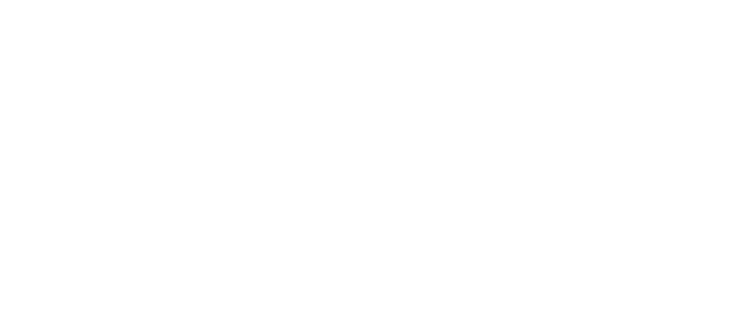
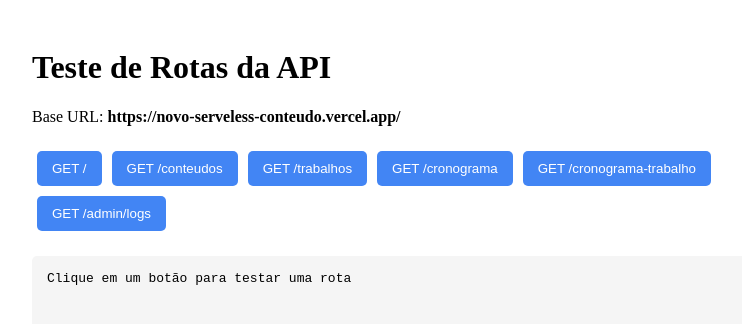
Before and after one commit to sharlaynejardini/front-conteudo-takaoka, a React (Vite) app: page /test-api in a window 1280 px wide. Before the commit this address had no page. Shown: the top 324 px of the page, without its empty margins (208-950 px from the left). Built offline with nearby package versions, Linux system fonts and the light colour scheme.

Commit message:
feat: adiciona login para @educbarueri.sp.gov.br e página de teste de API

```diff
--- /dev/null
+++ b/src/TestAPI.jsx
@@ -0,0 +1,73 @@
+import { useState } from "react";
+import api from "./api";
+
+function TestAPI() {
+  const [result, setResult] = useState("");
+  const [loading, setLoading] = useState(false);
+
+  const testRoutes = [
+    { name: "GET /", endpoint: "/" },
+    { name: "GET /conteudos", endpoint: "/conteudos" },
+    { name: "GET /trabalhos", endpoint: "/trabalhos" },
+    { name: "GET /cronograma", endpoint: "/cronograma" },
+    { name: "GET /cronograma-trabalho", endpoint: "/cronograma-trabalho" },
+    { name: "GET /admin/logs", endpoint: "/admin/logs" }
+  ];
+
+  const testRoute = async (endpoint) => {
+    setLoading(true);
+    setResult(`Testando ${endpoint}...`);
+
+    try {
+      const response = await api.get(endpoint);
+      setResult(JSON.stringify(response.data, null, 2));
+    } catch (error) {
+      setResult(`ERRO: ${error.response?.status} - ${error.response?.data?.error || error.message}`);
+    } finally {
+      setLoading(false);
+    }
+  };
+
+  return (
+    <div style={{ padding: "20px", maxWidth: "800px", margin: "0 auto" }}>
+      <h1>Teste de Rotas da API</h1>
+      <p>Base URL: <strong>https://novo-serveless-conteudo.vercel.app/</strong></p>
+
+      <div style={{ marginTop: "20px" }}>
+        {testRoutes.map((route) => (
+          <button
+            key={route.endpoint}
+            onClick={() => testRoute(route.endpoint)}
+            disabled={loading}
+            style={{
+              padding: "10px 15px",
+              margin: "5px",
+              background: "#4285F4",
+              color: "white",
+              border: "none",
+              borderRadius: "5px",
+              cursor: loading ? "not-allowed" : "pointer"
+            }}
+          >
+            {route.name}
+          </button>
+        ))}
+      </div>
+
+      <div style={{
+        marginTop: "20px",
+        padding: "15px",
+        background: "#f5f5f5",
+        borderRadius: "5px",
+        minHeight: "200px",
+        fontFamily: "monospace",
+        whiteSpace: "pre-wrap",
+        wordBreak: "break-all"
+      }}>
+        {result || "Clique em um botão para testar uma rota"}
+      </div>
+    </div>
+  );
+}
+
+export default TestAPI;
--- a/src/main.jsx
+++ b/src/main.jsx
@@ -12,6 +12,7 @@ import ProtectedRoute from "./ProtectedRoute";
 import AuthCallback from "./AuthCallback";
 import Admin from "./Admin";
 import AdminRoute from "./AdminRoute";
+import TestAPI from "./TestAPI";
 
 ReactDOM.createRoot(document.getElementById("root")).render(
   <React.StrictMode>
@@ -23,6 +24,9 @@ ReactDOM.createRoot(document.getElementById("root")).render(
 
         {/* CALLBACK */}
         <Route path="/auth/callback" element={<AuthCallback />} />
+
+        {/* TESTE API */}
+        <Route path="/test-api" element={<TestAPI />} />
 
         {/* ROTAS PROTEGIDAS */}
         <Route
```
